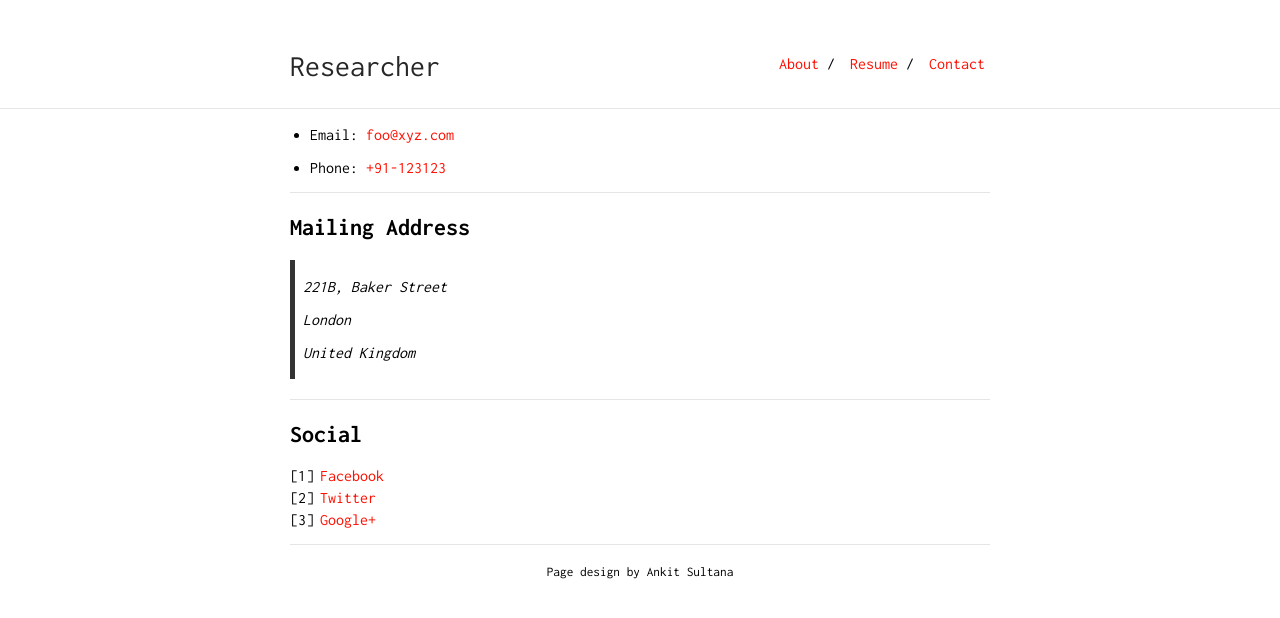
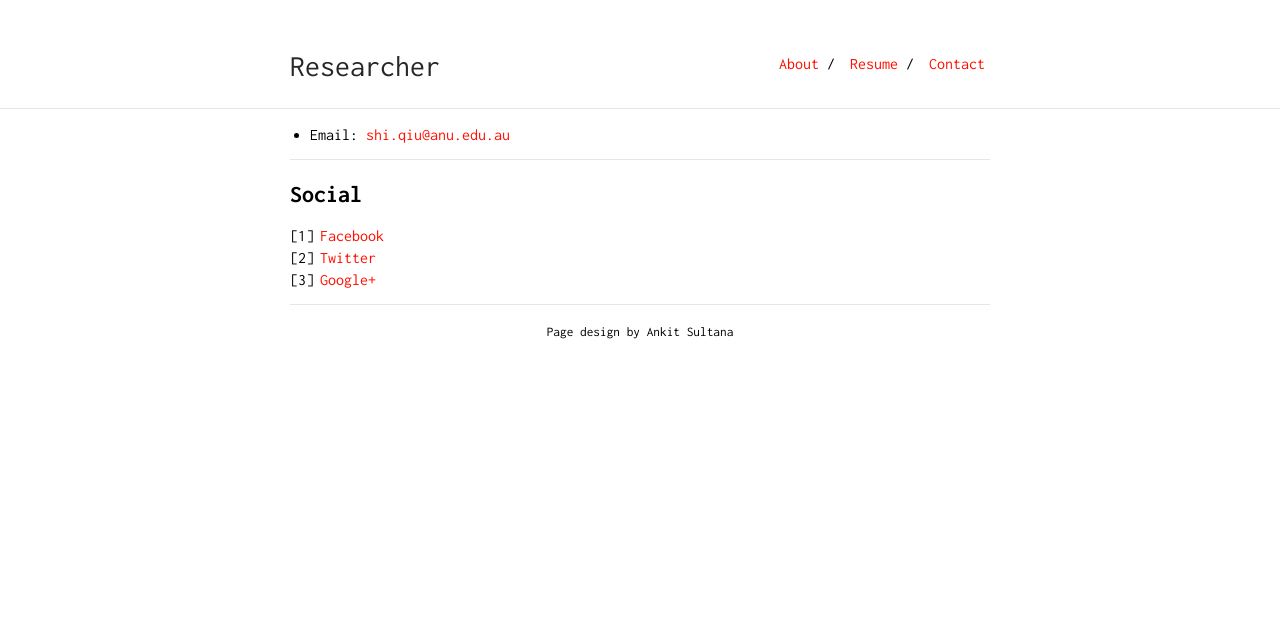
Before and after one commit to ShiQiu0419/ShiQiu0419.github.io, a Jekyll site: the page built from contact.md, in a window 1280 px wide. Shown: the top 618 px of the page. Built offline with Jekyll 4.4.1, drawn with Linux system fonts in a browser that asks for light colours.

Commit message:
Update contact.md

```diff
--- a/contact.md
+++ b/contact.md
@@ -3,19 +3,7 @@ layout: default
 is_contact: true
 ---
 
-* Email: [foo@xyz.com](mailto:foo@xyz.com)
-
-* Phone: [+91-123123](tel:+91-123123)
-
----
-
-## Mailing Address
-
-> 221B, Baker Street
->
-> London
->
-> United Kingdom
+* Email: [shi.qiu@anu.edu.au](mailto:foo@shi.qiu@anu.edu.au)
 
 ---
 
```
